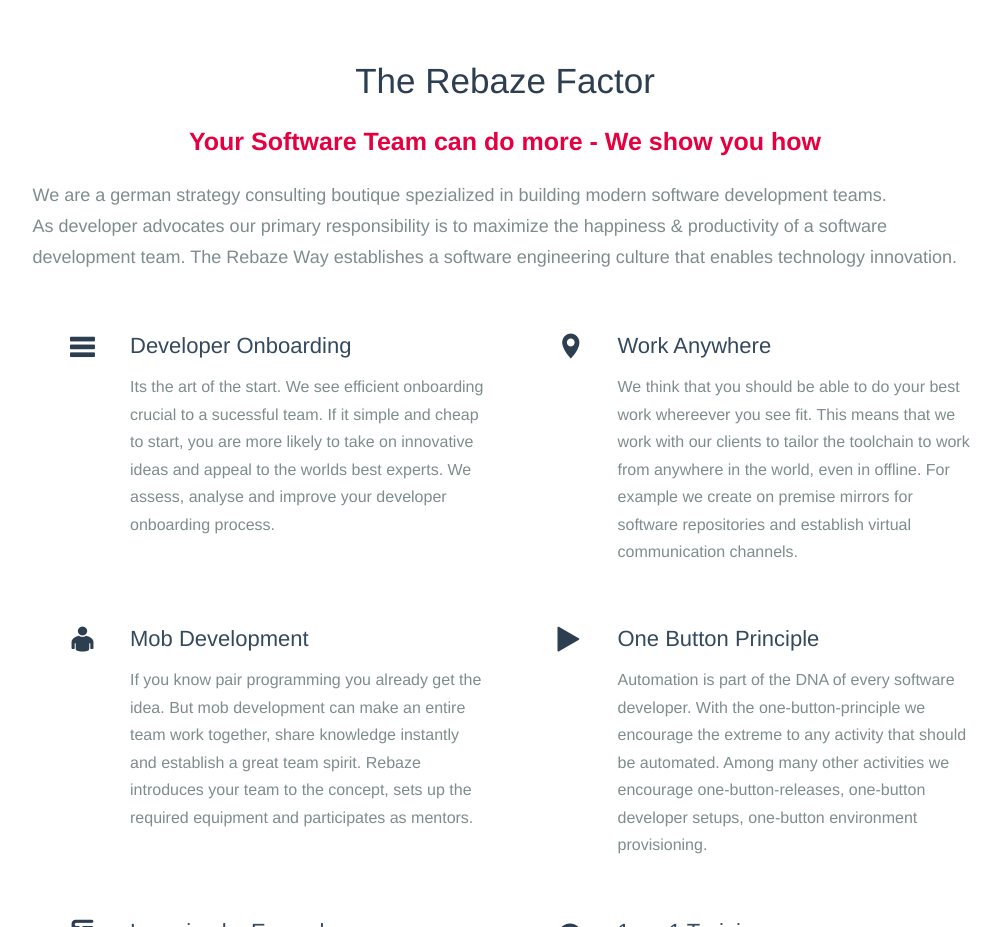
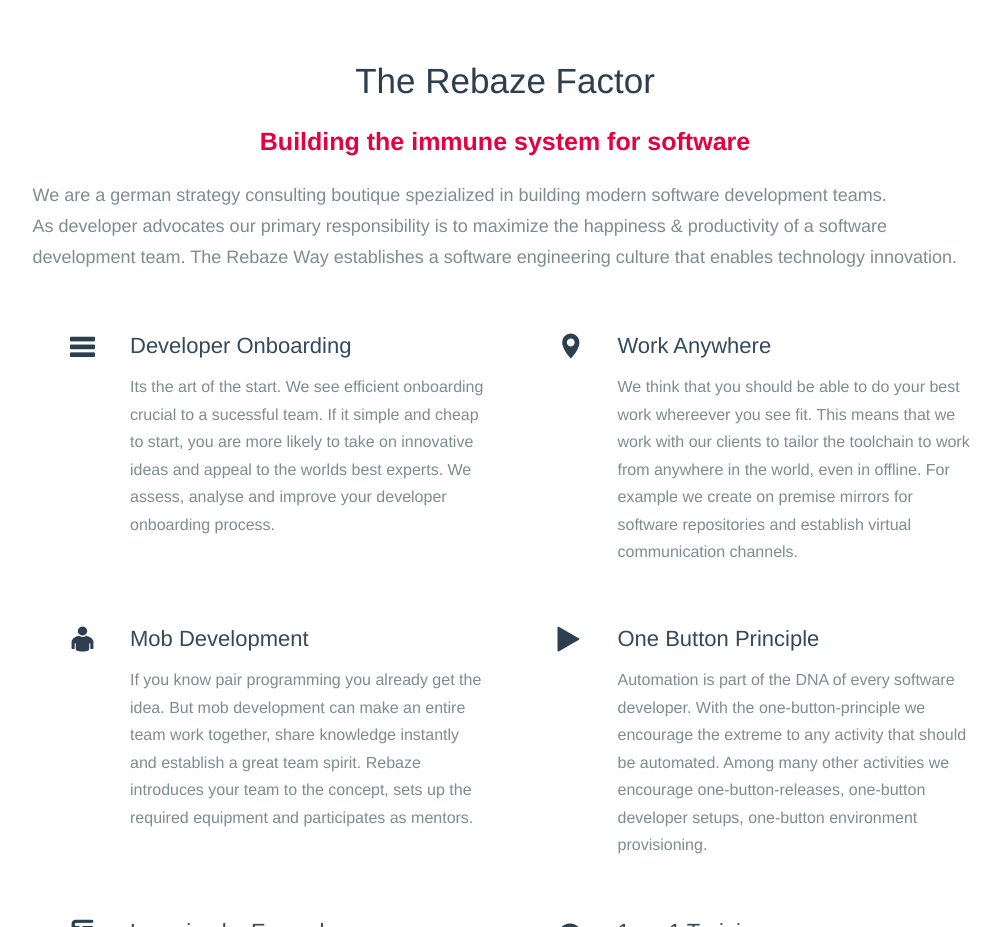
Before and after one commit to rebaze/rebaze.github.io, a plain HTML site: page index.html in a window 1280 px wide. Shown: the part 820-1747 px from the top of the page, without its empty margins (135-1136 px from the left). Drawn offline with Linux system fonts and the light colour scheme; a web font is replaced by a local one.

Commit message:
small text updates

```diff
--- a/index.html
+++ b/index.html
@@ -21,7 +21,7 @@
     <meta name="apple-mobile-web-app-capable" content="yes" />
     <meta name="viewport" content="width=device-width, initial-scale=1.0, maximum-scale=1.0, user-scalable=no" />
     <meta name="apple-mobile-web-app-status-bar-style" content="black" />
-    <title>The Rebaze Factor</title>
+    <title>Rebaze Consulting</title>
     <meta name="viewport" content="width=device-width, initial-scale=1.0">
     <meta name="viewport" content="width=device-width, initial-scale=1.0, maximum-scale=1.0, user-scalable=no" />
     <meta name="apple-mobile-web-app-status-bar-style" content="black" />
@@ -71,7 +71,7 @@
         <div class="row">
             <div class="col-sm-10 col-sm-offset-1">
                 <h3>The Rebaze Factor</h3>
-                <p class="lead"><b><a href="#">Your Software Team can do more - We show you how</a></b></p>
+                <p class="lead"><b><a href="#">Building the immune system for software</a></b></p>
 				<p>
 					We are a german strategy consulting boutique spezialized in building modern software development teams.<BR/>
           As developer advocates our primary responsibility is to maximize the happiness &amp; productivity of a software development team.
```
